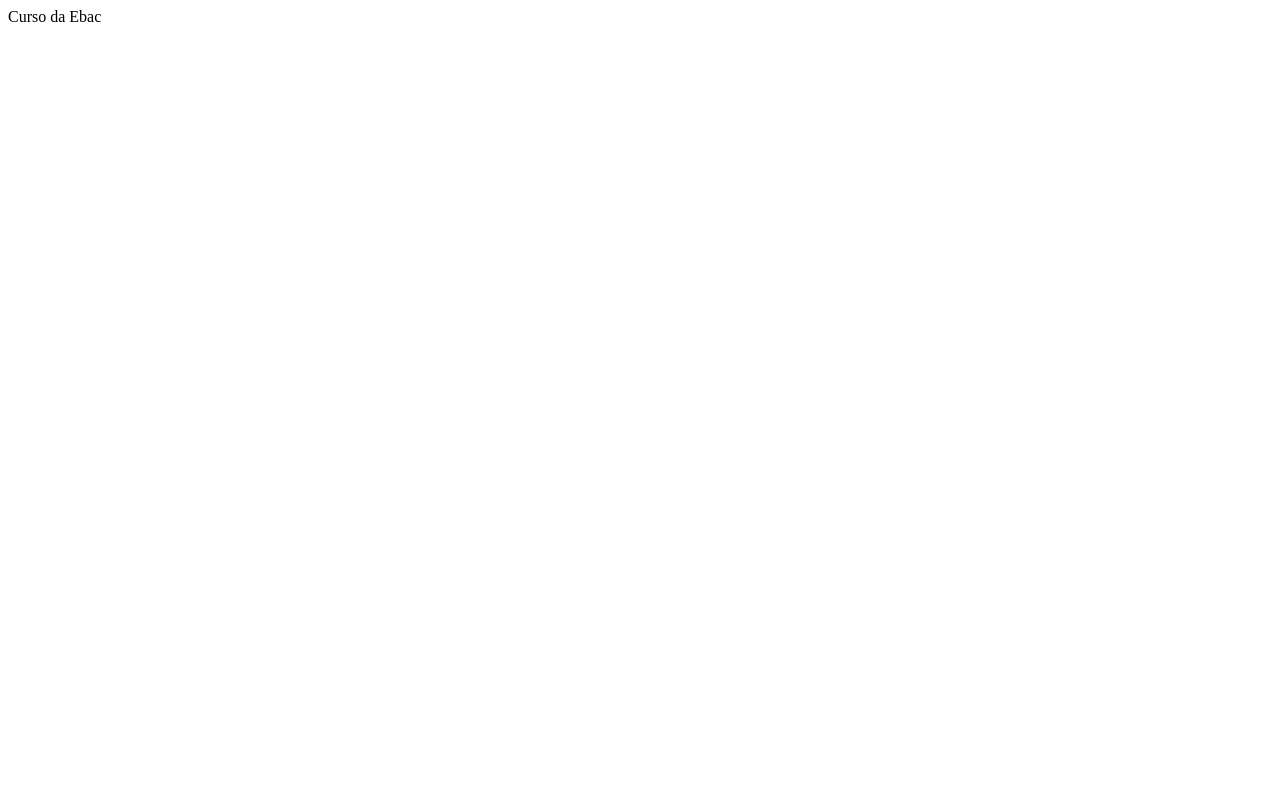
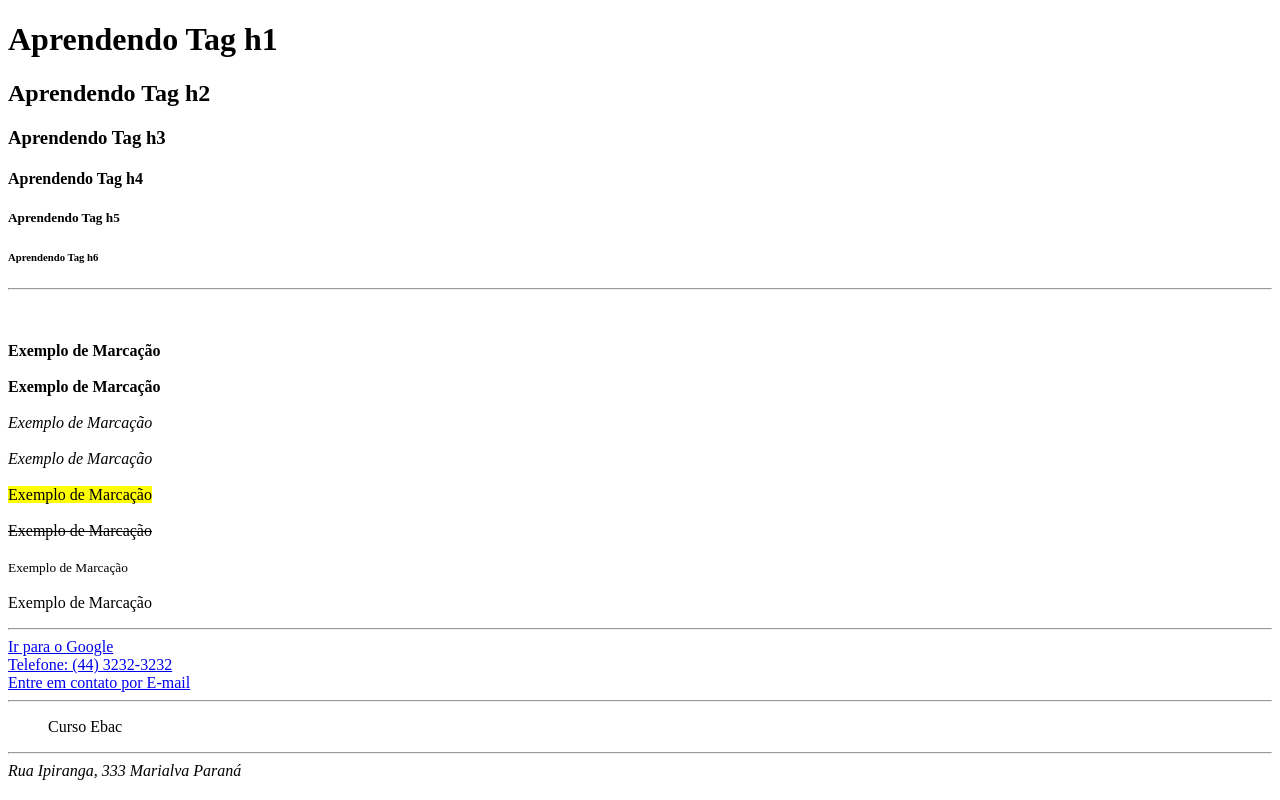
Before and after one commit to ID-Gabriel-Felix/Curso-Ebac, a plain HTML site: page Html/index.html in a window 1280 px wide. Drawn offline with Linux system fonts and the light colour scheme.

Commit message:
:construction: 3.2 - Formatação

```diff
--- a/Html/index.html
+++ b/Html/index.html
@@ -1,11 +1,70 @@
-<!DOCTYPE html>                                                             <!-- Texto entre < > chamamos de Tag ou elemeto                           -->
-<html lang="pt-br">                                                         <!-- Atributo lang = linguaguem                                           -->
-<head>                                                                      <!-- Estruturação de corpo do html fecha com </                           -->
-    <meta charset="UTF-8">                                                  <!-- Charset = Codificação do texto - tipos de caracteres                 -->
-    <meta name="viewport" content="width=device-width, initial-scale=1.0">  <!-- Name = configuração da tela - viewport = visuliza dispositivos       -->
+<!-- Toda Pagina principal do html deve se Chamar Index.html -->
+
+<!DOCTYPE html>                                                             <!-- Texto entre < > chamamos de Tag ou elemeto                       -->
+<html lang="pt-br">                                                         <!-- Atributo lang = linguaguem                                       -->
+<head>
+    <meta charset="UTF-8">                                                  <!-- Charset = Codificação do texto - tipos de caracteres             -->
+    <meta name="viewport" content="width=device-width, initial-scale=1.0">  <!-- Name = configuração da tela - viewport = visuliza dispositivos   -->
     <title>Document</title>
 </head>
 <body>
-Curso da Ebac
+    <h1>Aprendendo Tag h1</h1>                                              <!--Aprendendo a colocar Tag que vão até o h6 -->
+    <h2>Aprendendo Tag h2</h2>
+    <h3>Aprendendo Tag h3</h3>
+    <h4>Aprendendo Tag h4</h4>
+    <h5>Aprendendo Tag h5</h5>
+    <h6>Aprendendo Tag h6</h6>                                              <!-- CTRL + D = Encontrar a mesma palavra  -->
+
+    <hr/>                                                                   <!-- <hr/> Coloca uma Linha na tela        -->
+
+    <p>                                                                     <!-- <p> Coloca um paragrafo               -->
+
+        <br/>                                                               <!-- <br> Muda a linha                     -->
+        <br/>
+        <b>Exemplo de Marcação</b>                                          <!-- <b> Coloca em Negrito                 -->
+        <br/>
+        <br/>
+        <strong>Exemplo de Marcação</strong>                                <!-- <strong> Coloca em Negrito + Destaque -->
+        <br/>
+        <br/>
+        <i>Exemplo de Marcação</i>                                          <!-- <i> Coloca em Italico                 -->
+        <br/>
+        <br/>
+        <em>Exemplo de Marcação</em>                                        <!-- <em> Coloca em Italico + Destaque     -->
+        <br/>
+        <br/>
+        <mark>Exemplo de Marcação</mark>                                    <!-- <mark> Coloca Marcado/Pintado         -->
+        <br/>
+        <br/>
+        <del>Exemplo de Marcação</del>                                      <!-- <del> Coloca Tachado/Riscado          -->
+        <br/>
+        <br/>
+        <small>Exemplo de Marcação</small>                                  <!-- <small> Coloca Pequeno                -->
+        <br/>
+        <br/>
+        <span>Exemplo de Marcação</span>
+
+    </p>
+
+    <hr/>                                                                   <!-- <hr/> Coloca uma Linha na tela        -->
+
+    <a href="https://www.google.com"title="Ir para o site google">Ir para o Google</a>
+    <br/>
+    <a href="tel:4432323232">Telefone: (44) 3232-3232</a>
+    <br/>
+    <a href="mailto:"gabriel@email.com.br>Entre em contato por E-mail</a>
+
+    <!-- href = coloca informações de contatos/links outros mais -->
+
+    <hr/>
+
+    <blockquote>                                                            <!-- blockquote = Cria um espaço tipo Paragrafo -->
+        Curso Ebac
+    </blockquote>
+
+    <hr/>
+
+    <address>Rua Ipiranga, 333 Marialva Paraná</address>                    <!-- Coloca Informações de Rodapé - Endereço    -->
+
 </body>
-</html>                                                                     <!-- Salvar = CTRL +S                                                     -->
+</html>                                                                     <!-- Salvar = CTRL +S                           -->
```
